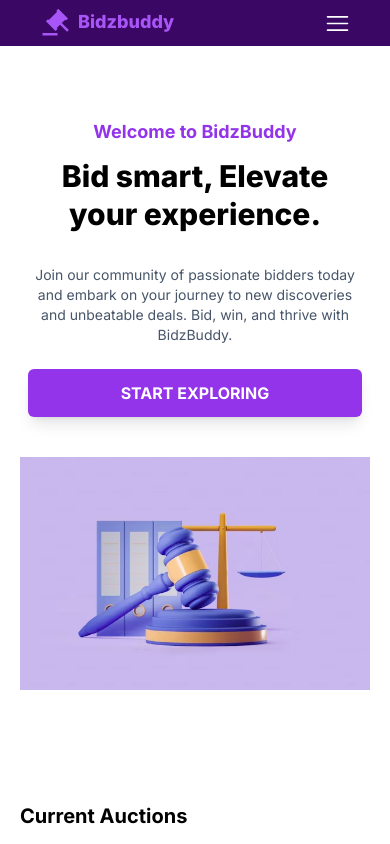
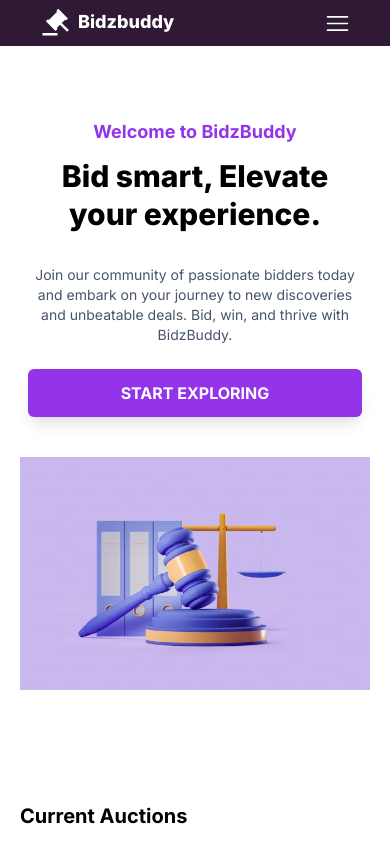
Before and after one commit to Osigelialex/bidzbuddy-frontend, a React (Vite) app: page / in a window 390 px wide. Shown: the top 844 px of the page. Built offline with nearby package versions, Linux system fonts and the light colour scheme; no server answers.

Commit message:
chore: Update Navbar styling for better ui on smaller screens

```diff
--- a/src/Components/ui/Navbar.jsx
+++ b/src/Components/ui/Navbar.jsx
@@ -11,11 +11,11 @@
 
   return (
     <>
-      <nav className="sticky top-0 z-50 flex items-center justify-between bg-purple-950 text-white sm:text-black sm:bg-white px-10 py-2 align-middle sm:px-12">
+      <nav className="sticky top-0 z-50 flex items-center justify-between bg-[#301934] text-white sm:text-black sm:bg-white px-10 py-2 align-middle sm:px-12">
         <Link to="/">
-          <div className="flex cursor-pointer gap-2 text-lg font-bold text-purple-500">
+          <div className="flex cursor-pointer gap-2 text-lg font-bold sm:text-purple-500 text-white">
             <RiAuctionFill size={30} />
-            <p className="text-lg text-purple-500 font-extrabold">Bidzbuddy</p>
+            <p className="text-lg sm:text-purple-500 text-white font-extrabold">Bidzbuddy</p>
           </div>
         </Link>
 
```
